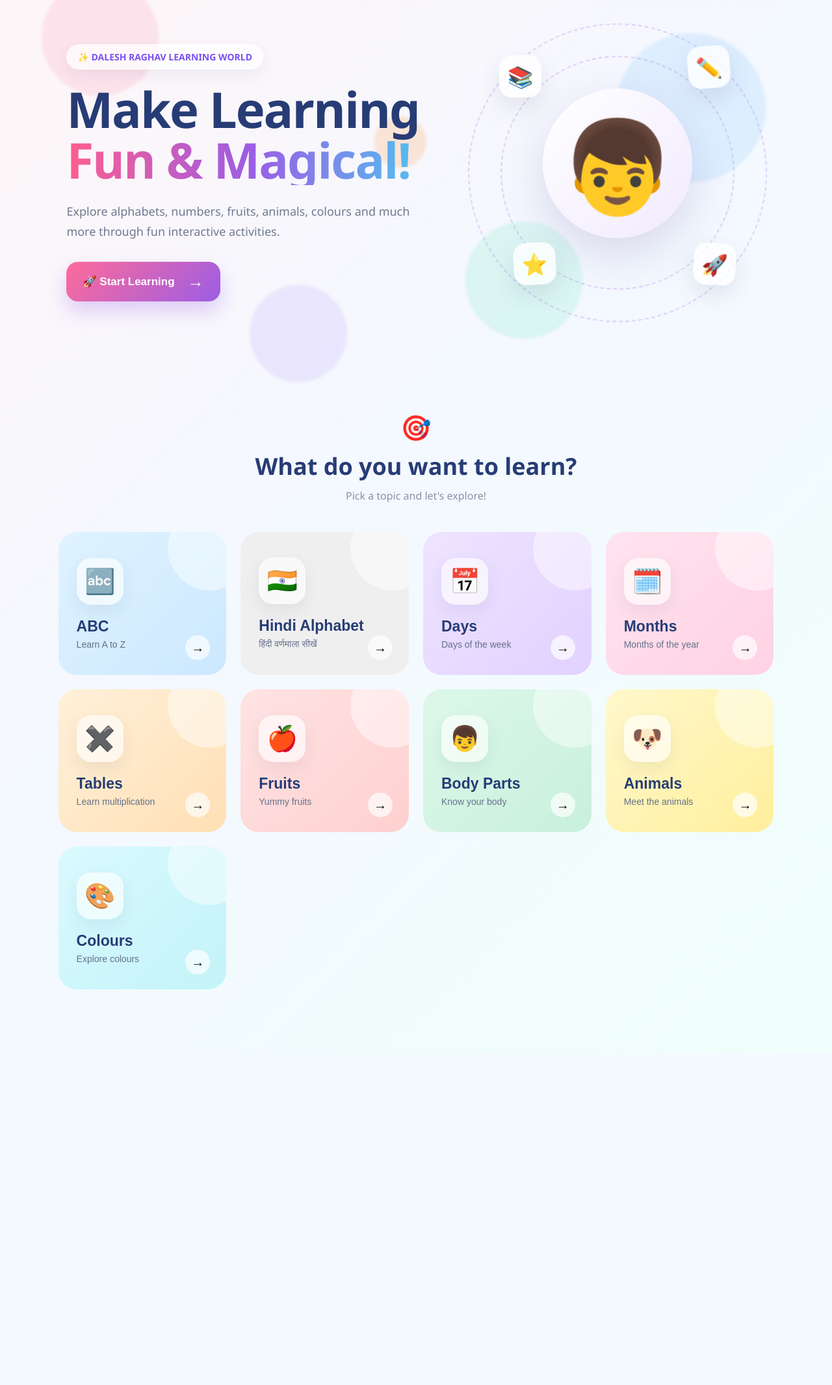
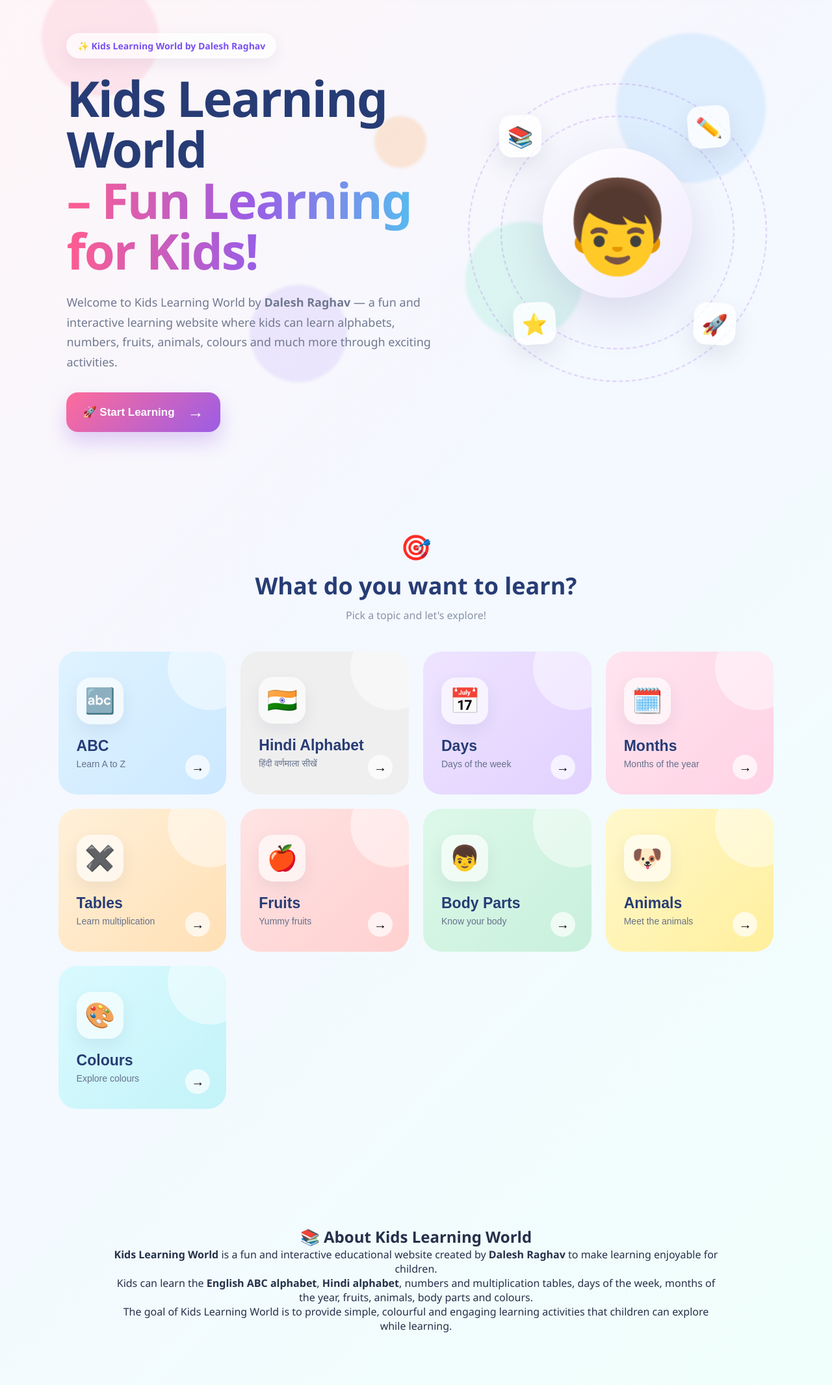
Before and after one commit to Daleshraghav/Kids-Learning-World, a Flask app: page / in a window 1280 px wide. Shown: the part 118-2250 px from the top of the page at 65% size. Before the commit the page ends 1641 px from the top, so only its background shows below. Run offline with Flask 3, Linux system fonts and the light colour scheme.

Commit message:
Refactor SEO metadata and HTML structure
Updated SEO metadata and improved HTML structure for better readability and organization.

```diff
--- a/templates/index.html
+++ b/templates/index.html
@@ -6,47 +6,63 @@
 
     <meta name="viewport" content="width=device-width, initial-scale=1.0">
 
-    <!-- Google Search Console Verification -->
-    <meta name="google-site-verification" content="qdf1gDGP_H9S0GLtDLyZLcQrHVrXSeW7sQ7JsZn0v0Q">
+    <!-- ================= GOOGLE SEARCH CONSOLE ================= -->
 
-    <!-- SEO Title -->
-    <title>Kids Learning World | Fun Learning for Kids | Dalesh Raghav</title>
+    <meta name="google-site-verification"
+          content="qdf1gDGP_H9S0GLtDLyZLcQrHVrXSeW7sQ7JsZn0v0Q">
 
-    <!-- SEO Description -->
-    <meta name="description" content="Kids Learning World by Dalesh Raghav is a fun and interactive learning website for kids. Learn A-Z alphabets, fruits, animals, colors, days, months, body parts and multiplication tables.">
+    <!-- ================= SEO TITLE ================= -->
 
-    <!-- Search Engine Instructions -->
-    <meta name="robots" content="index, follow">
+    <title>
+        Kids Learning World | Fun Learning for Kids | Dalesh Raghav
+    </title>
 
-    <!-- Canonical URL -->
-    <link rel="canonical" href="{{ request.base_url }}">
+    <!-- ================= SEO DESCRIPTION ================= -->
 
-    <!-- Open Graph / Social Sharing -->
-    <meta property="og:title" content="Kids Learning World | Dalesh Raghav">
-    <meta property="og:description" content="Fun and interactive learning for kids — A-Z, fruits, animals, colors, days, months and multiplication tables.">
-    <meta property="og:type" content="website">
-    <meta property="og:url" content="{{ request.base_url }}">
+    <meta name="description"
+          content="Kids Learning World by Dalesh Raghav is a fun and interactive educational website for kids. Learn ABC, Hindi alphabet, numbers, fruits, animals, colours, days, months, body parts and multiplication tables.">
 
-    <!-- Website Language -->
-    <meta name="language" content="English">
+    <!-- ================= SEARCH ENGINE ================= -->
 
-    <!-- CSS -->
-    <link rel="stylesheet" href="{{ url_for('static', filename='style.css') }}">
-    <meta charset="UTF-8">
-    <meta name="google-site-verification" content="qdf1gDGP_H9S0GLtDyLzCrQHVrXS7eW7sQ7JsZn0v0Q" />
+    <meta name="robots"
+          content="index, follow">
 
-    <meta name="viewport"
-          content="width=device-width, initial-scale=1.0">
+    <!-- ================= CANONICAL ================= -->
 
-    <title>Kids Learning World 🌈</title>
+    <link rel="canonical"
+          href="{{ request.base_url }}">
+
+    <!-- ================= OPEN GRAPH ================= -->
+
+    <meta property="og:title"
+          content="Kids Learning World | Fun Learning for Kids | Dalesh Raghav">
+
+    <meta property="og:description"
+          content="Kids Learning World by Dalesh Raghav is a fun and interactive learning website for kids. Learn ABC, Hindi alphabet, fruits, animals, colours, days, months and multiplication tables.">
+
+    <meta property="og:type"
+          content="website">
+
+    <meta property="og:url"
+          content="{{ request.base_url }}">
+
+    <!-- ================= LANGUAGE ================= -->
+
+    <meta name="language"
+          content="English">
+
+    <!-- ================= CSS ================= -->
 
     <link rel="stylesheet"
-          href="{{ url_for('static', filename='style.css') }}?v=2">
+          href="{{ url_for('static', filename='style.css') }}?v=3">
+
 </head>
+
 
 <body>
 
-    <!-- Animated Background -->
+    <!-- ================= ANIMATED BACKGROUND ================= -->
+
     <div class="background-shapes">
 
         <span></span>
@@ -55,6 +71,7 @@
         <span></span>
         <span></span>
         <span></span>
+
     </div>
 
 
@@ -63,264 +80,517 @@
     <header class="navbar">
 
         <div class="brand">
-            <div class="brand-icon">🌈</div>
+
+            <div class="brand-icon">
+                🌈
+            </div>
 
             <div>
-                <h2>Kids Learning</h2>
-                <span>Learn • Play • Grow</span>
+
+                <h2>
+                    Kids Learning
+                </h2>
+
+                <span>
+                    Learn • Play • Grow
+                </span>
+
             </div>
+
         </div>
 
+
         <div class="header-badge">
+
             🚀 Let's Learn!
+
         </div>
 
     </header>
+
 
 
     <!-- ================= HOME ================= -->
 
     <main id="homePage">
 
+
+        <!-- ================= HERO SECTION ================= -->
+
         <section class="hero">
+
 
             <div class="hero-left">
 
+
+                <!-- Website / Creator Identity -->
+
                 <div class="welcome-pill">
-                    ✨ DALESH RAGHAV LEARNING WORLD
+
+                    ✨ Kids Learning World by Dalesh Raghav
+
                 </div>
 
+
+                <!-- MAIN SEO HEADING -->
+
                 <h1>
-                    Make Learning
-                    <span>Fun & Magical!</span>
+
+                    Kids Learning World
+
+                    <span>
+                        – Fun Learning for Kids!
+                    </span>
+
                 </h1>
 
+
+                <!-- INTRODUCTION -->
+
                 <p>
-                    Explore alphabets, numbers, fruits,
-                    animals, colours and much more
-                    through fun interactive activities.
+
+                    Welcome to Kids Learning World by
+                    <strong>Dalesh Raghav</strong> —
+                    a fun and interactive learning website
+                    where kids can learn alphabets, numbers,
+                    fruits, animals, colours and much more
+                    through exciting activities.
+
                 </p>
 
-               <button class="start-button"
+
+                <!-- START BUTTON -->
+
+                <button class="start-button"
                         onclick="showCategory('abc')">
 
                     🚀 Start Learning
 
-                    <span>→</span>
+                    <span>
+                        →
+                    </span>
 
                 </button>
+
 
             </div>
 
 
+
+            <!-- ================= HERO RIGHT ================= -->
+
             <div class="hero-right">
 
+
                 <div class="hero-orbit orbit-one"></div>
+
                 <div class="hero-orbit orbit-two"></div>
 
+
                 <div class="hero-kid">
+
                     👦
+
                 </div>
 
+
                 <div class="floating-item book">
+
                     📚
+
                 </div>
 
+
                 <div class="floating-item pencil">
+
                     ✏️
+
                 </div>
 
+
                 <div class="floating-item star">
+
                     ⭐
+
                 </div>
 
+
                 <div class="floating-item rocket">
+
                     🚀
+
                 </div>
+
+
+            </div>
+
+
+        </section>
+
+
+
+        <!-- ================= CATEGORY SECTION ================= -->
+
+        <section class="category-section">
+
+
+            <div class="section-heading">
+
+
+                <span>
+                    🎯
+                </span>
+
+
+                <h2>
+                    What do you want to learn?
+                </h2>
+
+
+                <p>
+                    Pick a topic and let's explore!
+                </p>
+
+
+            </div>
+
+
+
+            <!-- ================= CATEGORY GRID ================= -->
+
+            <div class="category-grid">
+
+
+                <!-- ABC -->
+
+                <button class="category-card card-blue"
+                        onclick="showCategory('abc')">
+
+
+                    <div class="category-icon">
+                        🔤
+                    </div>
+
+
+                    <h3>
+                        ABC
+                    </h3>
+
+
+                    <p>
+                        Learn A to Z
+                    </p>
+
+
+                    <span class="arrow">
+                        →
+                    </span>
+
+
+                </button>
+
+
+
+                <!-- ================= HINDI ALPHABET ================= -->
+
+                <button class="category-card card-hindi"
+                        onclick="openHindiAlphabet()">
+
+
+                    <div class="category-icon">
+                        🇮🇳
+                    </div>
+
+
+                    <h3>
+                        Hindi Alphabet
+                    </h3>
+
+
+                    <p>
+                        हिंदी वर्णमाला सीखें
+                    </p>
+
+
+                    <span class="arrow">
+                        →
+                    </span>
+
+
+                </button>
+
+
+
+                <!-- DAYS -->
+
+                <button class="category-card card-purple"
+                        onclick="showCategory('days')">
+
+
+                    <div class="category-icon">
+                        📅
+                    </div>
+
+
+                    <h3>
+                        Days
+                    </h3>
+
+
+                    <p>
+                        Days of the week
+                    </p>
+
+
+                    <span class="arrow">
+                        →
+                    </span>
+
+
+                </button>
+
+
+
+                <!-- MONTHS -->
+
+                <button class="category-card card-pink"
+                        onclick="showCategory('months')">
+
+
+                    <div class="category-icon">
+                        🗓️
+                    </div>
+
+
+                    <h3>
+                        Months
+                    </h3>
+
+
+                    <p>
+                        Months of the year
+                    </p>
+
+
+                    <span class="arrow">
+                        →
+                    </span>
+
+
+                </button>
+
+
+
+                <!-- TABLES -->
+
+                <button class="category-card card-orange"
+                        onclick="showCategory('tables')">
+
+
+                    <div class="category-icon">
+                        ✖️
+                    </div>
+
+
+                    <h3>
+                        Tables
+                    </h3>
+
+
+                    <p>
+                        Learn multiplication
+                    </p>
+
+
+                    <span class="arrow">
+                        →
+                    </span>
+
+
+                </button>
+
+
+
+                <!-- FRUITS -->
+
+                <button class="category-card card-red"
+                        onclick="showCategory('fruits')">
+
+
+                    <div class="category-icon">
+                        🍎
+                    </div>
+
+
+                    <h3>
+                        Fruits
+                    </h3>
+
+
+                    <p>
+                        Yummy fruits
+                    </p>
+
+
+                    <span class="arrow">
+                        →
+                    </span>
+
+
+                </button>
+
+
+
+                <!-- BODY PARTS -->
+
+                <button class="category-card card-green"
+                        onclick="showCategory('bodyparts')">
+
+
+                    <div class="category-icon">
+                        👦
+                    </div>
+
+
+                    <h3>
+                        Body Parts
+                    </h3>
+
+
+                    <p>
+                        Know your body
+                    </p>
+
+
+                    <span class="arrow">
+                        →
+                    </span>
+
+
+                </button>
+
+
+
+                <!-- ANIMALS -->
+
+                <button class="category-card card-yellow"
+                        onclick="showCategory('animals')">
+
+
+                    <div class="category-icon">
+                        🐶
+                    </div>
+
+
+                    <h3>
+                        Animals
+                    </h3>
+
+
+                    <p>
+                        Meet the animals
+                    </p>
+
+
+                    <span class="arrow">
+                        →
+                    </span>
+
+
+                </button>
+
+
+
+                <!-- COLOURS -->
+
+                <button class="category-card card-cyan"
+                        onclick="showCategory('colours')">
+
+
+                    <div class="category-icon">
+                        🎨
+                    </div>
+
+
+                    <h3>
+                        Colours
+                    </h3>
+
+
+                    <p>
+                        Explore colours
+                    </p>
+
+
+                    <span class="arrow">
+                        →
+                    </span>
+
+
+                </button>
+
 
             </div>
 
         </section>
 
 
-        <!-- ================= CATEGORY ================= -->
 
-        <section class="category-section">
+        <!-- ================= ABOUT SECTION ================= -->
 
-            <div class="section-heading">
+        <section class="about-section"
+                 style="max-width: 1000px; margin: 50px auto; padding: 30px; text-align: center;">
 
-                <span>🎯</span>
-
-                <h2>
-                    What do you want to learn?
-                </h2>
-
-                <p>
-                    Pick a topic and let's explore!
-                </p>
-
-            </div>
+            <h2>
+                📚 About Kids Learning World
+            </h2>
 
 
-            <div class="category-grid">
+            <p>
 
-                <button class="category-card card-blue"
-                        onclick="showCategory('abc')">
+                <strong>Kids Learning World</strong> is a fun
+                and interactive educational website created by
+                <strong>Dalesh Raghav</strong> to make learning
+                enjoyable for children.
 
-                    <div class="category-icon">
-                        🔤
-                    </div>
-
-                    <h3>ABC</h3>
-
-                    <p>Learn A to Z</p>
-
-                    <span class="arrow">→</span>
-
-                </button>
-
-                <!-- ================= HINDI ALPHABET ================= -->
-
-<button class="category-card card-hindi"
-        onclick="openHindiAlphabet()">
-
-    <div class="category-icon">
-        🇮🇳
-    </div>
-
-    <h3>Hindi Alphabet</h3>
-
-    <p>हिंदी वर्णमाला सीखें</p>
-
-    <span class="arrow">→</span>
-
-</button>
-
-<!-- ================= END HINDI ALPHABET ================= -->
-
-                <button class="category-card card-purple"
-                        onclick="showCategory('days')">
-
-                    <div class="category-icon">
-                        📅
-                    </div>
-
-                    <h3>Days</h3>
-
-                    <p>Days of the week</p>
-
-                    <span class="arrow">→</span>
-
-                </button>
+            </p>
 
 
-                <button class="category-card card-pink"
-                        onclick="showCategory('months')">
+            <p>
 
-                    <div class="category-icon">
-                        🗓️
-                    </div>
+                Kids can learn the
+                <strong>English ABC alphabet</strong>,
+                <strong>Hindi alphabet</strong>,
+                numbers and multiplication tables,
+                days of the week, months of the year,
+                fruits, animals, body parts and colours.
 
-                    <h3>Months</h3>
-
-                    <p>Months of the year</p>
-
-                    <span class="arrow">→</span>
-
-                </button>
+            </p>
 
 
-                <button class="category-card card-orange"
-                        onclick="showCategory('tables')">
+            <p>
 
-                    <div class="category-icon">
-                        ✖️
-                    </div>
+                The goal of Kids Learning World is to provide
+                simple, colourful and engaging learning activities
+                that children can explore while learning.
 
-                    <h3>Tables</h3>
-
-                    <p>Learn multiplication</p>
-
-                    <span class="arrow">→</span>
-
-                </button>
-
-
-                <button class="category-card card-red"
-                        onclick="showCategory('fruits')">
-
-                    <div class="category-icon">
-                        🍎
-                    </div>
-
-                    <h3>Fruits</h3>
-
-                    <p>Yummy fruits</p>
-
-                    <span class="arrow">→</span>
-
-                </button>
-
-
-                <button class="category-card card-green"
-                        onclick="showCategory('bodyparts')">
-
-                    <div class="category-icon">
-                        👦
-                    </div>
-
-                    <h3>Body Parts</h3>
-
-                    <p>Know your body</p>
-
-                    <span class="arrow">→</span>
-
-                </button>
-
-
-                <button class="category-card card-yellow"
-                        onclick="showCategory('animals')">
-
-                    <div class="category-icon">
-                        🐶
-                    </div>
-
-                    <h3>Animals</h3>
-
-                    <p>Meet the animals</p>
-
-                    <span class="arrow">→</span>
-
-                </button>
-
-
-                <button class="category-card card-cyan"
-                        onclick="showCategory('colours')">
-
-                    <div class="category-icon">
-                        🎨
-                    </div>
-
-                    <h3>Colours</h3>
-
-                    <p>Explore colours</p>
-
-                    <span class="arrow">→</span>
-
-                </button>
-
-            </div>
+            </p>
 
         </section>
+
 
     </main>
 
 
+
     <!-- ================= LEARNING PAGE ================= -->
 
-    <section id="learningPage" class="learning-page">
+    <section id="learningPage"
+             class="learning-page">
+
 
         <div class="learning-top">
+
 
             <button class="back-button"
                     onclick="goHome()">
@@ -329,33 +599,52 @@
 
             </button>
 
+
             <div id="learningIcon">
+
                 🔤
+
             </div>
 
+
             <div>
+
                 <h1 id="learningTitle">
+
                     Learn A to Z
+
                 </h1>
 
+
                 <p id="learningSubtitle">
+
                     Let's learn together!
+
                 </p>
+
             </div>
+
 
         </div>
 
+
+
+        <!-- Learning content generated by JavaScript -->
 
         <div id="learningContent"
              class="learning-content">
         </div>
 
+
     </section>
 
 
-    <!-- JS -->
 
-    <script src="{{ url_for('static', filename='script.js') }}?v=2"></script>
+    <!-- ================= JAVASCRIPT ================= -->
+
+    <script src="{{ url_for('static', filename='script.js') }}?v=3"></script>
+
 
 </body>
+
 </html>
```
